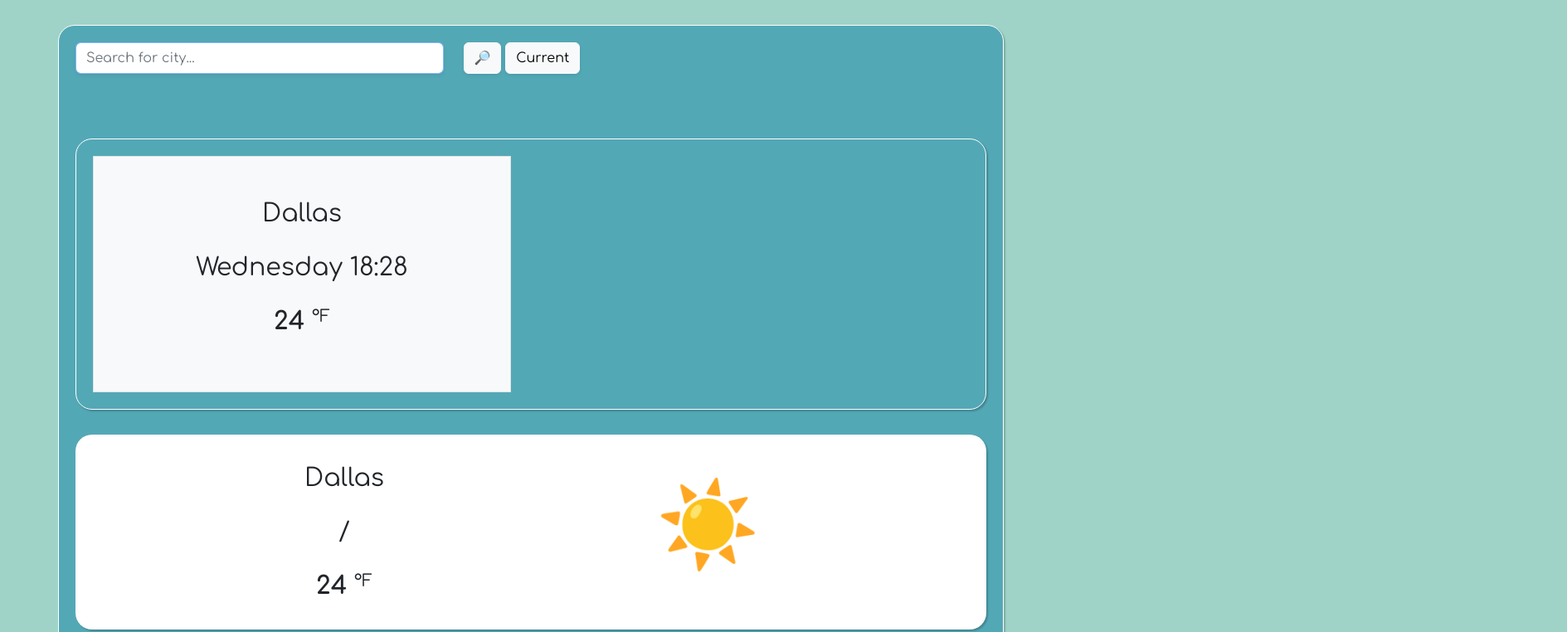
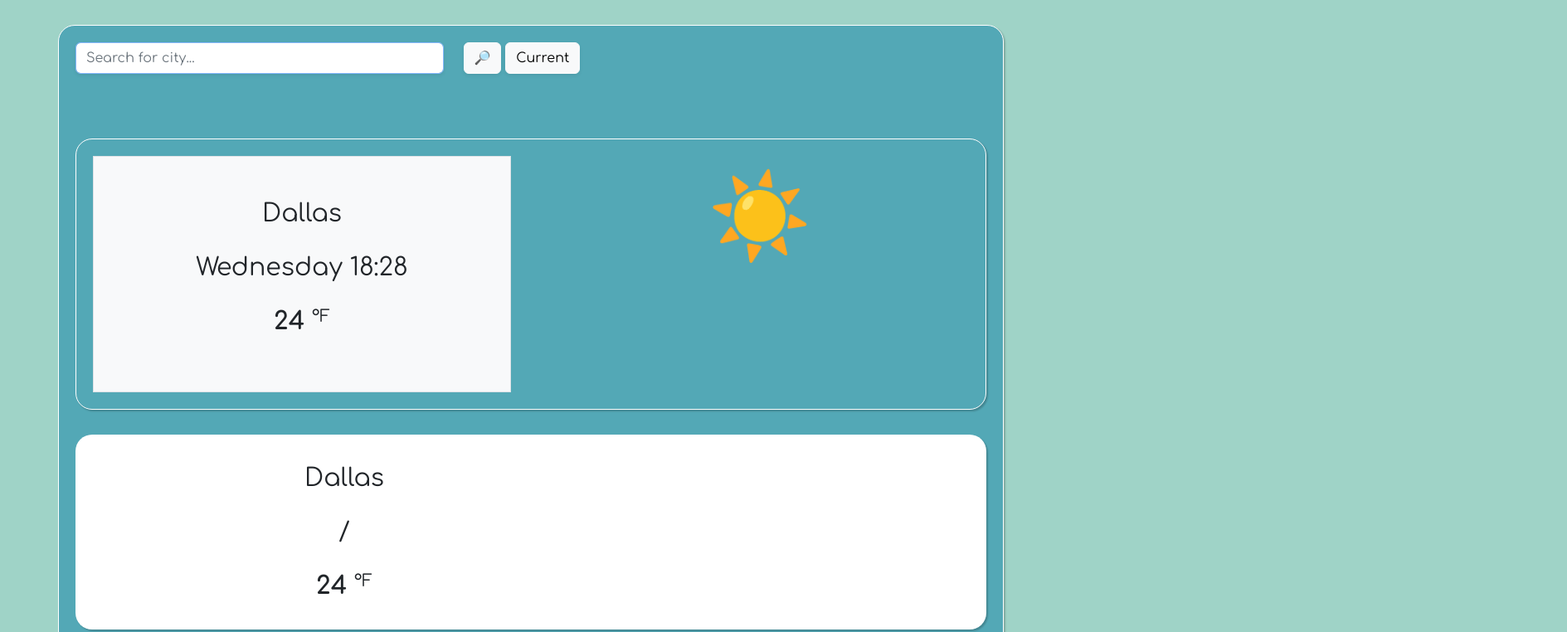
Before and after one commit to KatQueen101/weather-app-git, a plain HTML site: page index.html in a window 1280 px wide. Shown: the top 762 px of the page at 83% size, 1889 px wide, since content can reach past the window. Drawn offline with nearby package versions, Linux system fonts and the light colour scheme; no server answers.

Commit message:
Update styles.css

```diff
--- a/src/styles.css
+++ b/src/styles.css
@@ -37,9 +37,6 @@ li {
 }
 
 .sun-emoji {
-  position: relative;
-  left: 700px;
-  top: -200px;
   font-size: 100px;
 }
 
```
